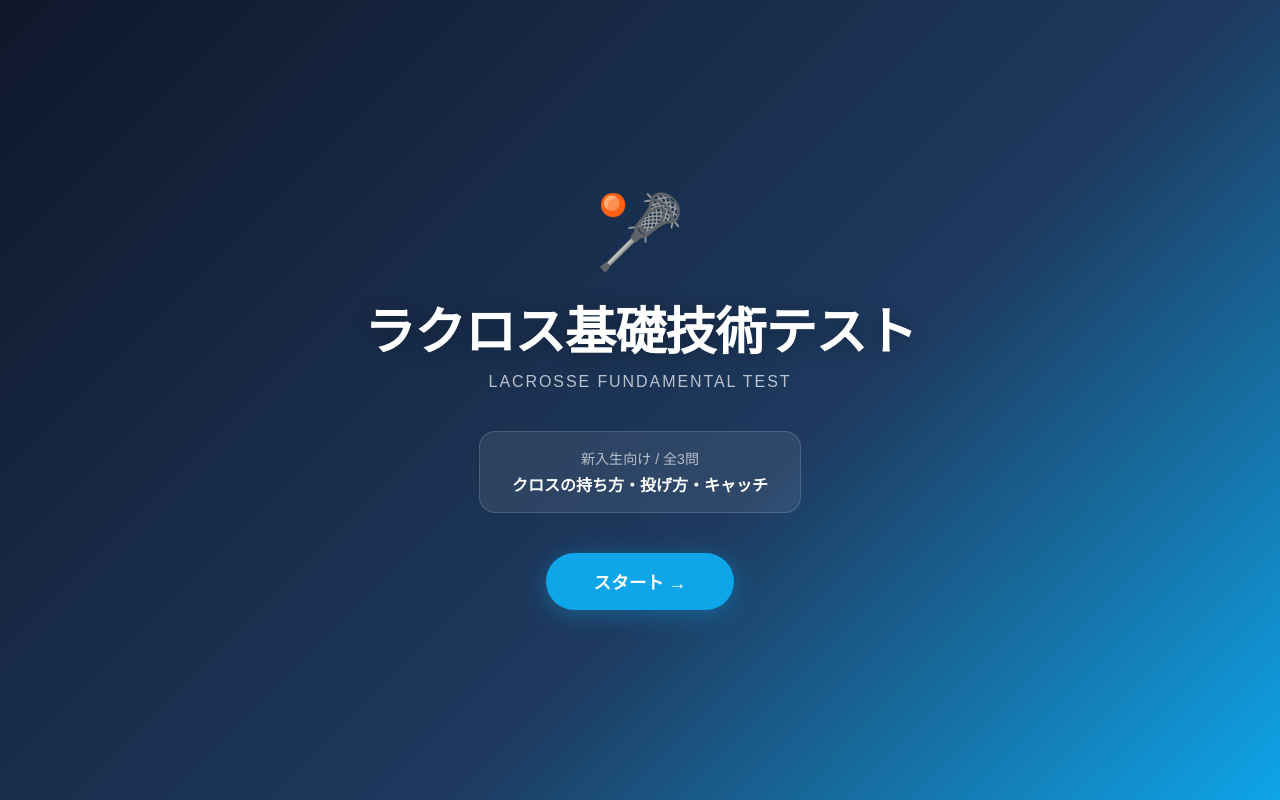
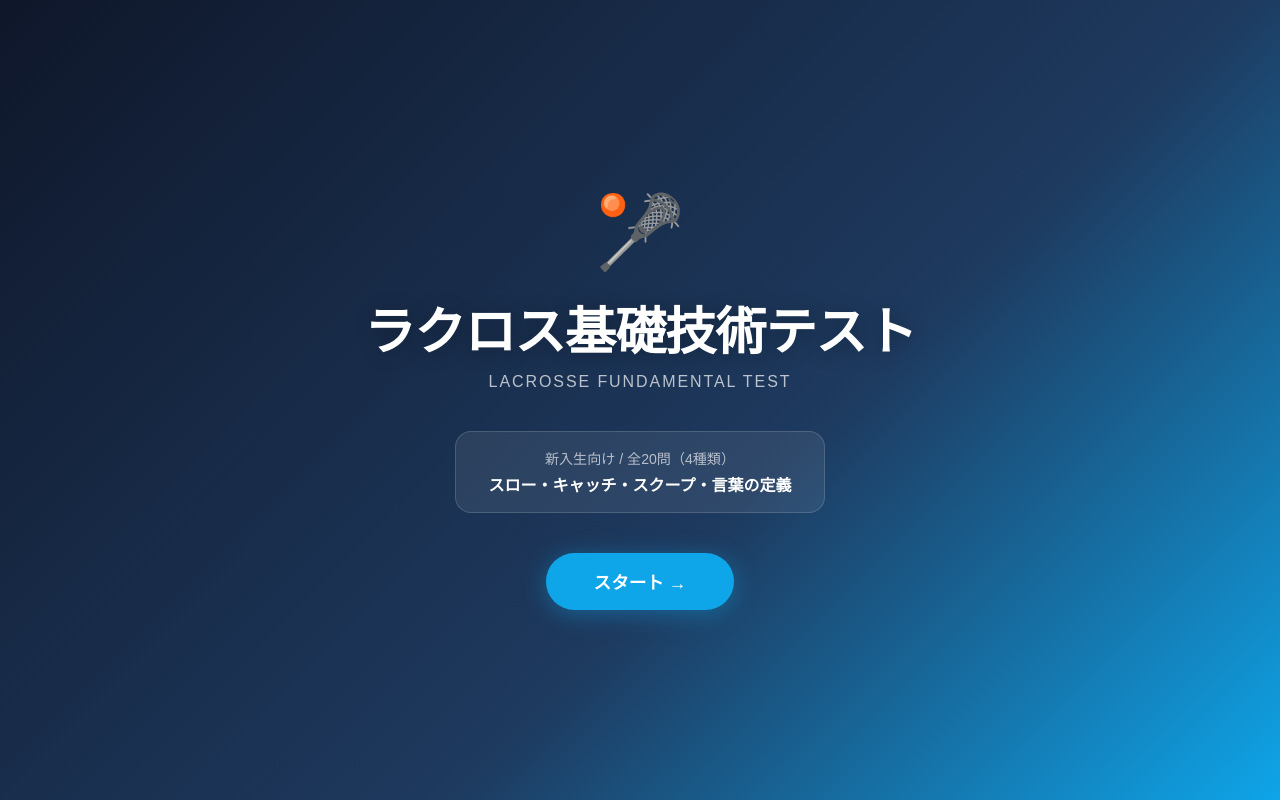
Before and after one commit to kishiyousuke94/lacrosse-test, a React (Vite) app: page / in a window 1280 px wide. Built offline with nearby package versions, Linux system fonts and the light colour scheme.

Commit message:
Update App.jsx

```diff
--- a/src/App.jsx
+++ b/src/App.jsx
@@ -218,8 +218,8 @@ function CoverSlide({ onNext }) {
       <div style={{ fontFamily: "'Georgia', serif", fontSize: "clamp(1.8rem, 5vw, 3.2rem)", fontWeight: 900, letterSpacing: "-0.02em", marginBottom: 8, textShadow: "0 2px 20px rgba(0,0,0,0.3)" }}>ラクロス基礎技術テスト</div>
       <div style={{ fontSize: "1em", opacity: 0.7, marginBottom: 40, letterSpacing: "0.12em" }}>LACROSSE FUNDAMENTAL TEST</div>
       <div style={{ background: "rgba(255,255,255,0.08)", borderRadius: 16, padding: "16px 32px", marginBottom: 40, border: "1px solid rgba(255,255,255,0.15)" }}>
-        <div style={{ opacity: 0.65, fontSize: "0.88em", marginBottom: 4 }}>新入生向け / 全3問</div>
-        <div style={{ fontWeight: 700 }}>クロスの持ち方・投げ方・キャッチ</div>
+        <div style={{ opacity: 0.65, fontSize: "0.88em", marginBottom: 4 }}>新入生向け / 全20問（4種類）</div>
+        <div style={{ fontWeight: 700 }}>スロー・キャッチ・スクープ・言葉の定義</div>
       </div>
       <button onClick={onNext} style={{ background: "#0ea5e9", color: "#fff", border: "none", borderRadius: 50, padding: "16px 48px", fontSize: "1.1em", fontWeight: 800, cursor: "pointer", boxShadow: "0 4px 24px rgba(14,165,233,0.4)" }}>
         スタート →
@@ -237,7 +237,7 @@ function OverviewSlide({ onNext }) {
         <p style={{ color: "#64748b", marginBottom: 28 }}>受け方を確認してから始めよう。</p>
         <div style={{ display: "flex", flexDirection: "column", gap: 12, marginBottom: 32 }}>
           {[
-            ["🎯", "全3問", "クロスの基本動作に関する穴埋め問題"],
+            ["🎯", "全20問", "スロー・キャッチ・スクープ・言葉の定義（各5問）"],
             ["📱", "操作方法", "空欄をタップして選択肢を選ぶ。全部埋めたら「回答を送信」"],
             ["📺", "動画あり", "各問題に動画リンクあり。事前に見てから解くのを推奨"],
             ["📊", "結果確認", "最後に得点と苦手ポイントを表示"],
```
